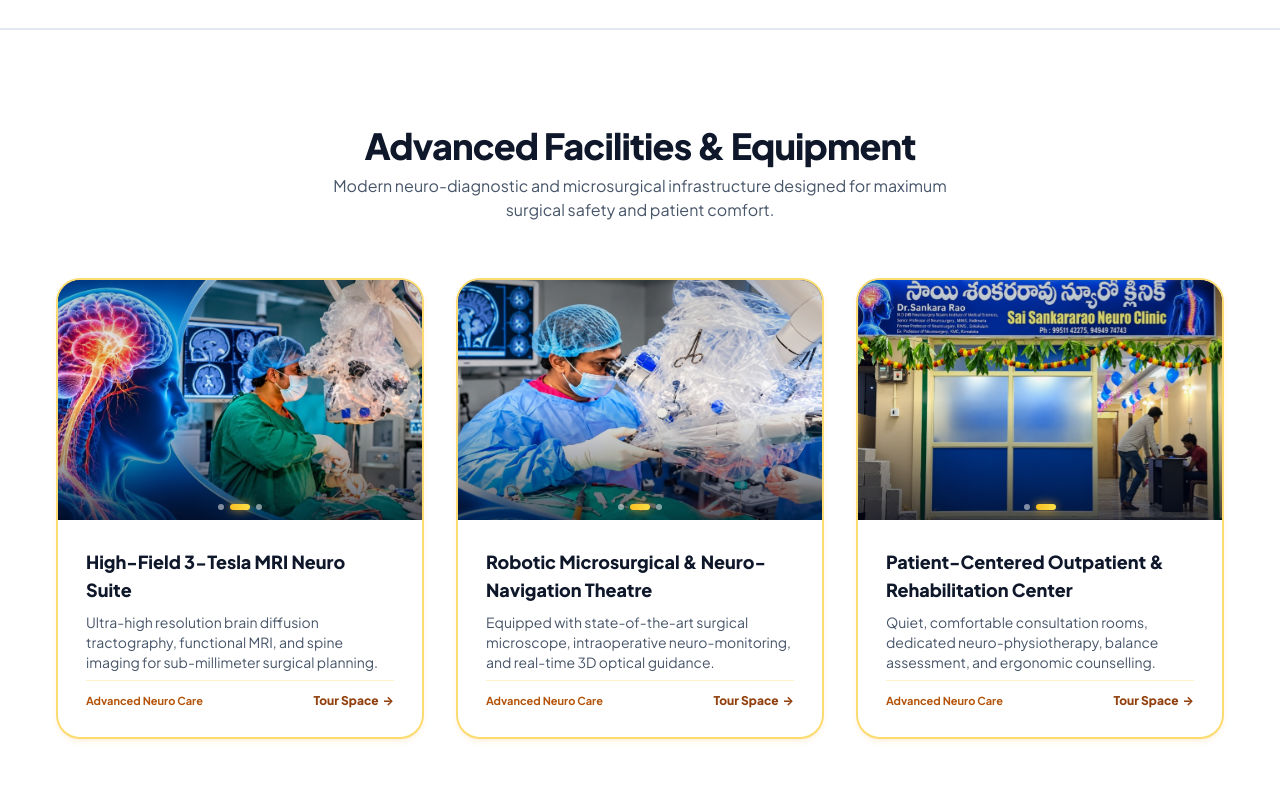
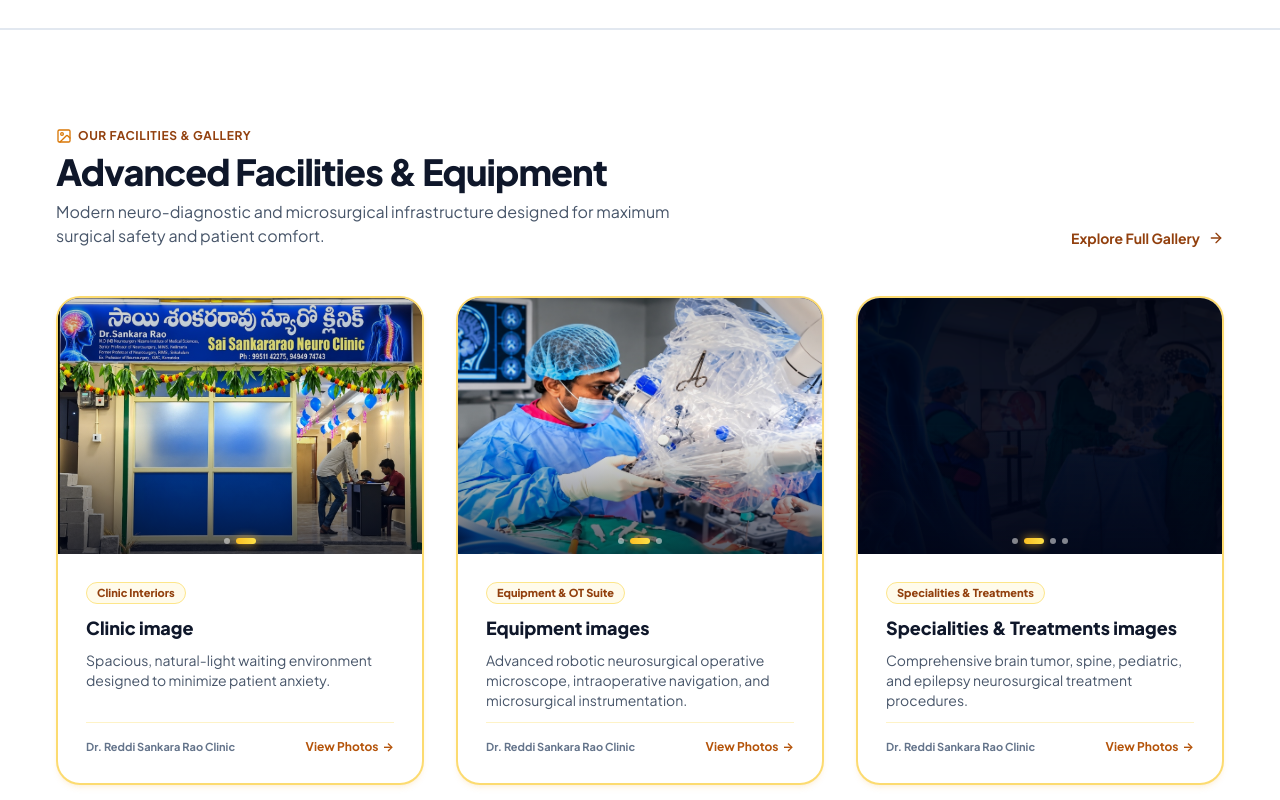
Before and after one commit to 251412/Brain-Spine-and-Neuro-Clinic-Vizianagaram, a React (Vite) app: page / in a window 1280 px wide. Shown: the part 2420-3220 px from the top of the page. Built offline with nearby package versions, Linux system fonts and the light colour scheme; a web font is replaced by a local one.

Commit message:
feat: display Our Facilities & Gallery cards with slideshow and lightbox in Home page

```diff
--- a/src/pages/Home.jsx
+++ b/src/pages/Home.jsx
@@ -1,4 +1,4 @@
-import React from 'react';
+import React, { useState } from 'react';
 import { Link } from 'react-router-dom';
 import {
   Calendar,
@@ -11,7 +11,8 @@ import {
   PhoneCall,
   Sparkles,
   GraduationCap,
-  User
+  User,
+  Image as ImageIcon
 } from 'lucide-react';
 import { motion } from 'framer-motion';
 import { useLanguage } from '../context/LanguageContext';
@@ -23,11 +24,115 @@ import { GoogleReviewsSection } from '../components/GoogleReviewsSection';
 import { HeroAnimatedLogo } from '../components/HeroAnimatedLogo';
 import { ScrollReveal, ScrollStagger, ScrollStaggerItem } from '../components/ScrollReveal';
 import { CardImageSlideshow } from '../components/CardImageSlideshow';
+import { Lightbox } from '../components/Lightbox';
 
 export const Home = () => {
   const { language, t } = useLanguage();
-  const { settings, doctors, specialities, facilities, blogArticles } = useClinicData();
+  const { settings, doctors, specialities, gallery, blogArticles } = useClinicData();
   const leadDoctor = doctors[0] || {};
+  const [lightboxIndex, setLightboxIndex] = useState(-1);
+
+  // Curated 3 featured cards from Our Facilities & Gallery:
+  // 1. Clinic image (gal-1)
+  // 2. Equipment images (gal-2)
+  // 3. Specialities & Treatments images (gal-3)
+  const homeGalleryCards = [
+    gallery?.find((g) => g.id === 'gal-1') || {
+      id: 'gal-1',
+      titleEn: 'Clinic image',
+      titleTe: 'క్లినిక్ ఇమేజ్',
+      category: 'interiors',
+      image: '/images/clinic-exterior-pks.jpg',
+      images: [
+        '/images/clinic-exterior-pks.jpg',
+        '/images/clinic-interior-reception.jpg'
+      ],
+      captionEn: 'Spacious, natural-light waiting environment designed to minimize patient anxiety.',
+      captionTe: 'రోగులకు మానసిక ప్రశాంతతను అందించేలా ఆహ్లాదకరమైన రిసెప్షన్ మరియు వెయిటింగ్ ప్రాంతం.'
+    },
+    gallery?.find((g) => g.id === 'gal-2') || {
+      id: 'gal-2',
+      titleEn: 'Equipment images',
+      titleTe: 'ఎక్విప్‌మెంట్ ఇమేజెస్',
+      category: 'facilities',
+      image: '/images/equipment-ot-1.jpg',
+      images: [
+        '/images/equipment-ot-1.jpg',
+        '/images/equipment-ot-2.jpg',
+        '/images/equipment-ot-3.jpg'
+      ],
+      captionEn: 'Advanced robotic neurosurgical operative microscope, intraoperative navigation, and microsurgical instrumentation.',
+      captionTe: 'అధునాతన న్యూరోసర్జికల్ ఆపరేటివ్ మైక్రోస్కోప్, ఇంట్రాఆపరేటివ్ నావిగేషన్ మరియు మైక్రోసర్జికల్ పరికరాలు.'
+    },
+    gallery?.find((g) => g.id === 'gal-3') || {
+      id: 'gal-3',
+      titleEn: 'Specialities & Treatments images',
+      titleTe: 'స్పెషాలిటీస్ & ట్రీట్‌మెంట్స్ ఇమేజెస్',
+      category: 'facilities',
+      image: '/images/speciality-treatment-1.jpg',
+      images: [
+        '/images/speciality-treatment-1.jpg',
+        '/images/speciality-treatment-2.jpg',
+        '/images/speciality-treatment-3.jpg',
+        '/images/speciality-treatment-4.jpg'
+      ],
+      captionEn: 'Comprehensive brain tumor, spine, pediatric, and epilepsy neurosurgical treatment procedures.',
+      captionTe: 'మెదడు కణతులు, వెన్నెముక, పీడియాట్రిక్ మరియు ఎపిలెప్సీ సంక్లిష్ట నాడీ చికిత్సా విధానాలు.'
+    }
+  ];
+
+  const getCardImages = (item) => {
+    if (item.id === 'gal-1') {
+      return ['/images/clinic-exterior-pks.jpg', '/images/clinic-interior-reception.jpg'];
+    }
+    if (item.id === 'gal-2') {
+      return [
+        '/images/equipment-ot-1.jpg',
+        '/images/equipment-ot-2.jpg',
+        '/images/equipment-ot-3.jpg'
+      ];
+    }
+    if (item.id === 'gal-3') {
+      return [
+        '/images/speciality-treatment-1.jpg',
+        '/images/speciality-treatment-2.jpg',
+        '/images/speciality-treatment-3.jpg',
+        '/images/speciality-treatment-4.jpg'
+      ];
+    }
+    if (item.images && item.images.length > 0) return item.images;
+    return [item.image];
+  };
+
+  const getCardTitle = (item) => {
+    if (item.id === 'gal-1') return language === 'te' ? 'క్లినిక్ ఇమేజ్' : 'Clinic image';
+    if (item.id === 'gal-2') return language === 'te' ? 'ఎక్విప్‌మెంట్ ఇమేజెస్' : 'Equipment images';
+    if (item.id === 'gal-3') return language === 'te' ? 'స్పెషాలిటీస్ & ట్రీట్‌మెంట్స్ ఇమేజెస్' : 'Specialities & Treatments images';
+    return language === 'te' ? item.titleTe : item.titleEn;
+  };
+
+  const getCategoryLabel = (category, itemId) => {
+    if (itemId === 'gal-1') return language === 'te' ? 'క్లినిక్ ఇంటీరియర్స్' : 'Clinic Interiors';
+    if (itemId === 'gal-2') return language === 'te' ? 'వైద్య సదుపాయాలు & ఎక్విప్‌మెంట్' : 'Equipment & OT Suite';
+    if (itemId === 'gal-3') return language === 'te' ? 'స్పెషాలిటీస్ & ట్రీట్‌మెంట్స్' : 'Specialities & Treatments';
+    return category;
+  };
+
+  const handleOpenLightbox = (index) => {
+    setLightboxIndex(index);
+  };
+
+  const handleCloseLightbox = () => {
+    setLightboxIndex(-1);
+  };
+
+  const handlePrevLightbox = () => {
+    setLightboxIndex((prev) => (prev > 0 ? prev - 1 : homeGalleryCards.length - 1));
+  };
+
+  const handleNextLightbox = () => {
+    setLightboxIndex((prev) => (prev < homeGalleryCards.length - 1 ? prev + 1 : 0));
+  };
 
   return (
     <div className="min-h-screen bg-slate-50">
@@ -300,11 +405,16 @@ export const Home = () => {
         </div>
       </section>
 
-      {/* Facilities & Equipment Section */}
+      {/* Advanced Facilities & Equipment / Gallery Section */}
       <section className="py-16 sm:py-24 bg-white border-y border-slate-200">
         <div className="w-full px-4 sm:px-6 lg:px-10 xl:px-14">
           <ScrollReveal direction="up" distance={24}>
-            <div className="text-center max-w-2xl mx-auto mb-14">
+            <div className="flex flex-col md:flex-row md:items-end justify-between gap-6 mb-12">
+              <div className="max-w-2xl">
+                <div className="inline-flex items-center gap-1.5 text-xs font-bold text-amber-800 uppercase tracking-wider mb-2">
+                  <ImageIcon className="w-4 h-4 text-amber-600" />
+                  <span>{language === 'te' ? 'మా సదుపాయాలు & గ్యాలరీ' : 'Our Facilities & Gallery'}</span>
+                </div>
                 <h2 className="text-2xl sm:text-4xl font-extrabold text-slate-900 tracking-tight">
                   {t.home.facilitiesHeading}
                 </h2>
@@ -312,45 +422,67 @@ export const Home = () => {
                   {t.home.facilitiesSubheading}
                 </p>
               </div>
+
+              <Link
+                to="/gallery"
+                className="inline-flex items-center gap-2 text-sm font-bold text-amber-800 hover:text-amber-950 self-start md:self-end group"
+              >
+                <span>{language === 'te' ? 'పూర్తి గ్యాలరీ చూడండి' : 'Explore Full Gallery'}</span>
+                <ArrowRight className="w-4 h-4 transition-transform group-hover:translate-x-1" />
+              </Link>
+            </div>
           </ScrollReveal>
 
+          {/* 3 Gallery Cards: Clinic image, Equipment images, Specialities & Treatments images */}
           <ScrollStagger className="grid grid-cols-1 md:grid-cols-3 gap-8" staggerDelay={0.12}>
-            {facilities.map((facility, fIdx) => {
-              const facilityImages = {
-                'fac-1': ['/images/facility-mri.jpg', '/images/speciality-neurology.jpg', '/images/speciality-brain-tumour.jpg'],
-                'fac-2': ['/images/equipment-ot-1.jpg', '/images/equipment-ot-2.jpg', '/images/equipment-ot-3.jpg'],
-                'fac-3': ['/images/clinic-exterior-pks.jpg', '/images/clinic-interior-reception.jpg']
-              }[facility.id] || [facility.image];
-
+            {homeGalleryCards.map((item, idx) => {
+              const cardImgs = getCardImages(item);
               return (
-                <ScrollStaggerItem key={facility.id} direction="up" distance={28} className="h-full">
+                <ScrollStaggerItem key={item.id} direction="up" distance={28} className="h-full">
                   <div
                     className="group rounded-3xl overflow-hidden bg-white border-2 border-amber-300/80 shadow-md shadow-amber-500/10 hover:shadow-2xl hover:shadow-amber-500/30 hover:border-amber-500 transition-all duration-300 flex flex-col justify-between h-full"
                   >
+                    {/* Multi-angle In-Card Slideshow with Click-to-enlarge */}
                     <div className="relative">
                       <CardImageSlideshow
-                        images={facilityImages}
-                        alt={language === 'te' ? facility.nameTe : facility.nameEn}
-                        cardIndex={fIdx}
-                        intervalMs={3800}
-                        className="h-56 sm:h-60"
+                        images={cardImgs}
+                        alt={getCardTitle(item)}
+                        onOpenLightbox={() => handleOpenLightbox(idx)}
+                        cardIndex={idx}
+                        intervalMs={3800 + idx * 400}
+                        className="h-60 sm:h-64 cursor-pointer"
                       />
                     </div>
-                    <div className="p-6 sm:p-7 space-y-2 flex-1 flex flex-col justify-between">
+
+                    {/* Card Content & Details */}
+                    <div className="p-6 sm:p-7 space-y-3 flex-1 flex flex-col justify-between">
                       <div>
-                        <h3 className="font-extrabold text-slate-900 text-base sm:text-lg mb-2 group-hover:text-amber-800 transition-colors">
-                          {language === 'te' ? facility.nameTe : facility.nameEn}
+                        <div className="flex items-center justify-between gap-2 mb-2.5">
+                          <span className="capitalize text-amber-800 font-extrabold text-[11px] px-2.5 py-0.5 rounded-full bg-amber-50 border border-amber-200">
+                            {getCategoryLabel(item.category, item.id)}
+                          </span>
+                        </div>
+
+                        <h3 className="font-extrabold text-slate-900 text-base sm:text-lg group-hover:text-amber-800 transition-colors leading-snug">
+                          {getCardTitle(item)}
                         </h3>
-                        <p className="text-xs sm:text-sm text-slate-600 leading-relaxed">
-                          {language === 'te' ? facility.descTe : facility.descEn}
+                        <p className="text-xs sm:text-sm text-slate-600 mt-2 line-clamp-3 leading-relaxed">
+                          {language === 'te' ? item.captionTe : item.captionEn}
                         </p>
                       </div>
-                      <div className="pt-3 border-t border-amber-100 flex items-center justify-between text-xs">
-                        <span className="text-[11px] font-bold text-amber-700">Advanced Neuro Care</span>
-                        <Link to="/gallery" className="text-amber-800 font-extrabold hover:text-amber-950 inline-flex items-center gap-1">
-                          <span>Tour Space</span>
-                          <span>→</span>
-                        </Link>
+
+                      <div className="pt-4 border-t border-amber-100 flex items-center justify-between text-xs">
+                        <span className="text-[11px] font-bold text-slate-500">
+                          Dr. Reddi Sankara Rao Clinic
+                        </span>
+                        <button
+                          type="button"
+                          onClick={() => handleOpenLightbox(idx)}
+                          className="text-amber-700 font-bold hover:text-amber-950 text-xs flex items-center gap-1 group/btn cursor-pointer"
+                        >
+                          <span>{language === 'te' ? 'చిత్రాలు చూడండి' : 'View Photos'}</span>
+                          <span className="transform group-hover/btn:translate-x-1 transition-transform">→</span>
+                        </button>
                       </div>
                     </div>
                   </div>
@@ -478,6 +610,16 @@ export const Home = () => {
           </div>
         </section>
       </ScrollReveal>
+
+      {/* Lightbox Modal for Facility & Equipment Images */}
+      <Lightbox
+        isOpen={lightboxIndex >= 0}
+        images={homeGalleryCards}
+        currentIndex={lightboxIndex >= 0 ? lightboxIndex : 0}
+        onClose={handleCloseLightbox}
+        onPrev={handlePrevLightbox}
+        onNext={handleNextLightbox}
+      />
     </div>
   );
 };
```
Lines whose indentation alone changed are shown as unchanged.
